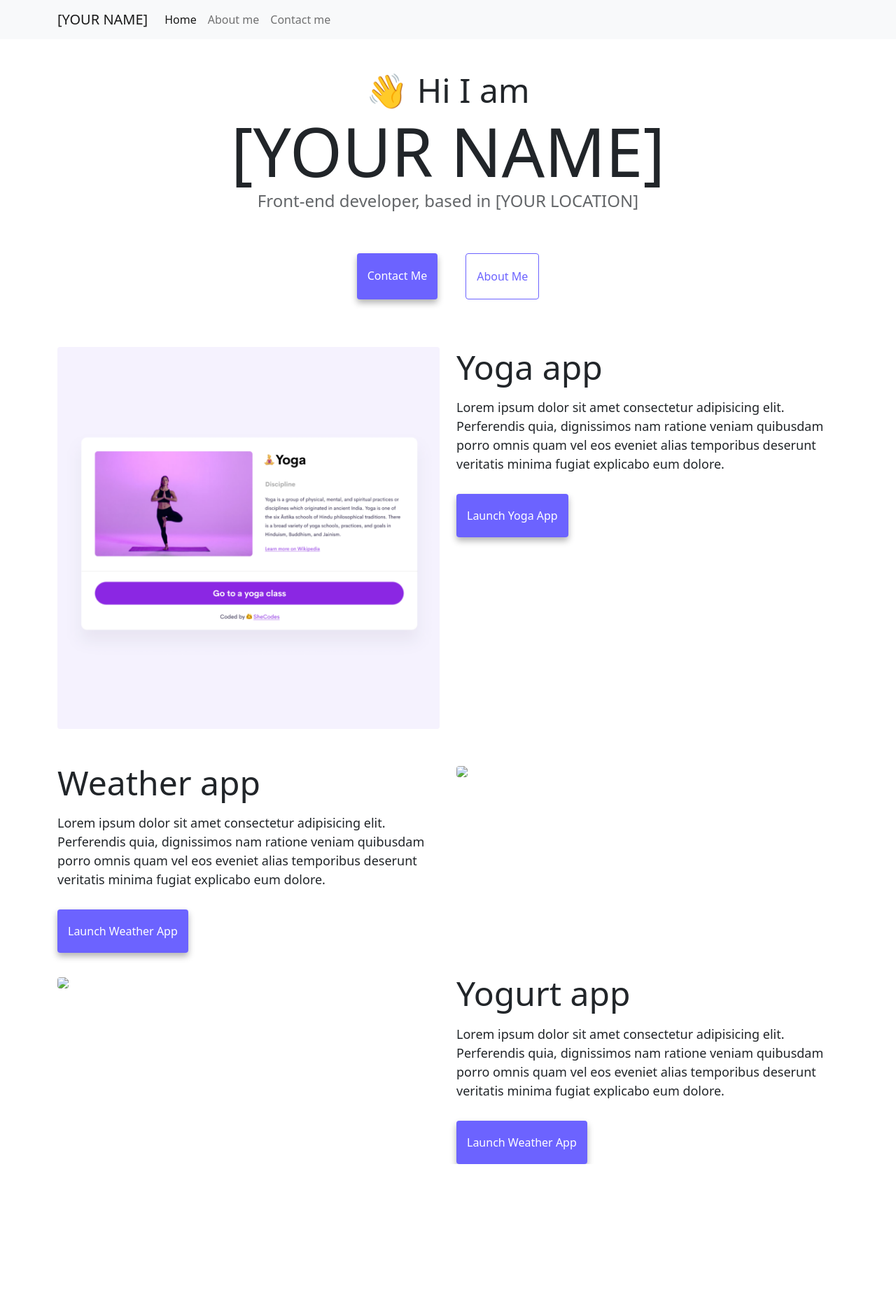
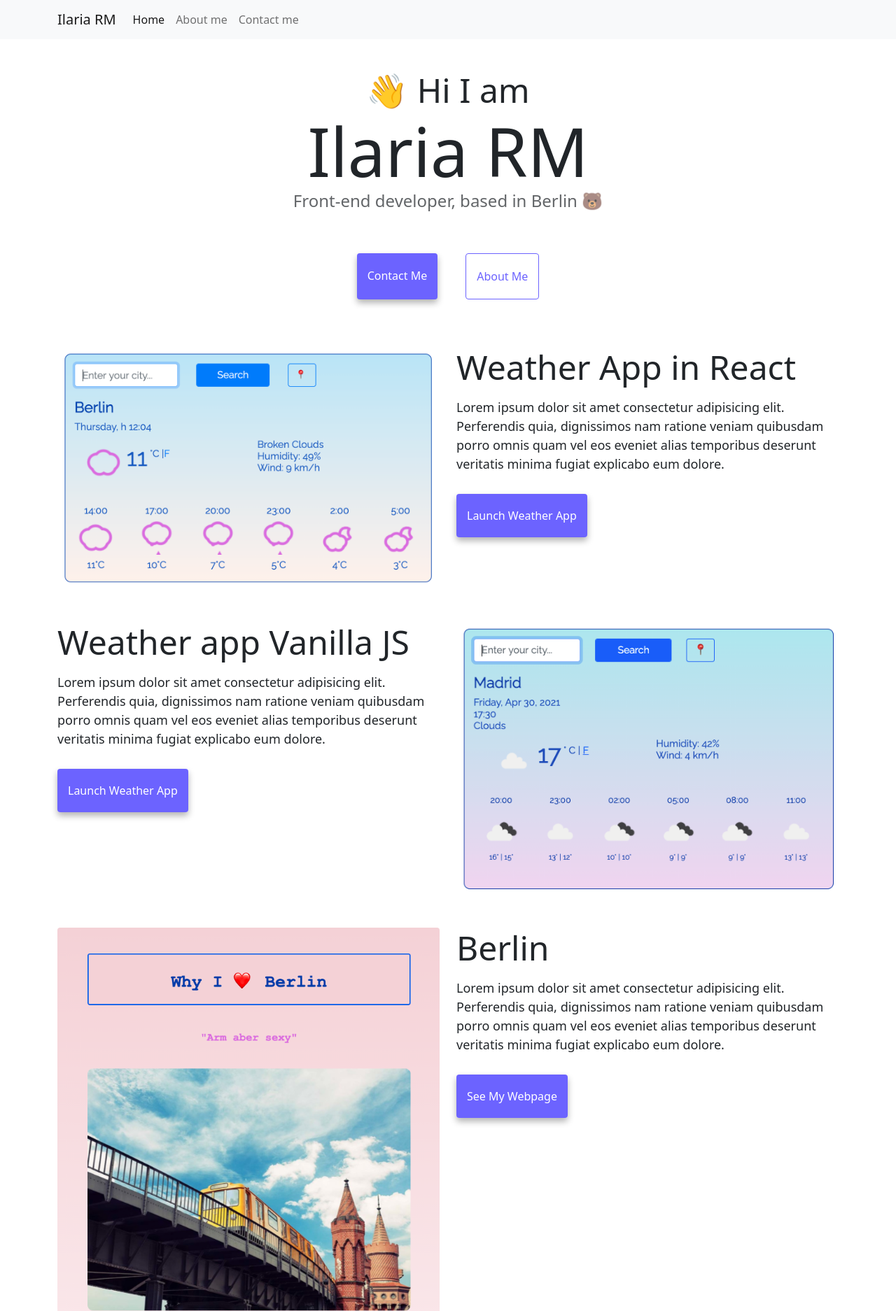
Before and after one commit to ilariarm/Portfolio-IlariaRM, a plain HTML site: page index.html in a window 1280 px wide. Shown: the top 1874 px of the page at 70% size. Before the commit the page ends 1664 px from the top, so only its background shows below. Drawn offline with nearby package versions, Linux system fonts and the light colour scheme.

Commit message:
Index enrichment with SEO components, my personal info and pictures

```diff
--- a/index.html
+++ b/index.html
@@ -3,8 +3,12 @@
   <head>
     <meta charset="UTF-8" />
     <meta http-equiv="X-UA-Compatible" content="IE=edge" />
+    <meta
+      name="description"
+      content="Front-end developer in Berlin - Ilaria RM"
+    />
     <meta name="viewport" content="width=device-width, initial-scale=1.0" />
-    <title>[YOUR NAME]</title>
+    <title>Front-end Developer - Ilaria RM Homepage</title>
     <link
       href="https://cdn.jsdelivr.net/npm/bootstrap@5.0.0-beta2/dist/css/bootstrap.min.css"
       rel="stylesheet"
@@ -21,7 +25,7 @@
   <body>
     <nav class="navbar navbar-expand-lg navbar-light bg-light fixed-top">
       <div class="container">
-        <a class="navbar-brand" href="index.html">[YOUR NAME]</a>
+        <a class="navbar-brand" href="index.html">Ilaria RM</a>
         <button
           class="navbar-toggler"
           type="button"
@@ -51,19 +55,33 @@
       </div>
     </nav>
     <h2 class="text-center">👋 Hi I am</h2>
-    <h1 class="text-center">[YOUR NAME]</h1>
-    <h3 class="text-center">Front-end developer, based in [YOUR LOCATION]</h3>
+    <h1 class="text-center">Ilaria RM</h1>
+    <h3 class="text-center">Front-end developer, based in Berlin 🐻</h3>
     <div class="navigation-links mb-5">
-      <a href="about.html#contact" class="primary-link">Contact me</a>
-      <a href="about.html" class="secondary-link">About me</a>
+      <a
+        href="about.html#contact"
+        class="primary-link"
+        title="Connect with me via email"
+        >Contact me</a
+      >
+      <a
+        href="about.html"
+        class="secondary-link"
+        title="Discover more about me and my work"
+        >About me</a
+      >
     </div>
     <div class="container">
       <div class="row">
         <div class="col-6">
-          <img src="images/yoga.png" class="img-fluid rounded" />
+          <img
+            src="images/weather-app-react.png"
+            class="img-fluid rounded"
+            alt="My Weather App in React"
+          />
         </div>
         <div class="col-6">
-          <h2 class="mb-3">Yoga app</h2>
+          <h2 class="mb-3">Weather App in React</h2>
           <p>
             Lorem ipsum dolor sit amet consectetur adipisicing elit. Perferendis
             quia, dignissimos nam ratione veniam quibusdam porro omnis quam vel
@@ -71,13 +89,13 @@
             explicabo eum dolore.
           </p>
           <div class="mt-5">
-            <a href="#" class="primary-link">Launch Yoga App</a>
+            <a href="#" class="primary-link">Launch Weather App</a>
           </div>
         </div>
       </div>
       <div class="row mt-5">
         <div class="col-6">
-          <h2 class="mb-3">Weather app</h2>
+          <h2 class="mb-3">Weather app Vanilla JS</h2>
           <p>
             Lorem ipsum dolor sit amet consectetur adipisicing elit. Perferendis
             quia, dignissimos nam ratione veniam quibusdam porro omnis quam vel
@@ -89,15 +107,19 @@
           </div>
         </div>
         <div class="col-6">
-          <img src="images/weather.png" class="img-fluid rounded" />
+          <img
+            src="images/weather-app-vanillajs.png"
+            class="img-fluid rounded"
+            alt="My Weather App in Vanilla JS"
+          />
         </div>
       </div>
       <div class="row mt-5">
         <div class="col-6">
-          <img src="images/yogurt.png" class="img-fluid rounded" />
+          <img src="images/berlin-page.png" class="img-fluid rounded" />
         </div>
         <div class="col-6">
-          <h2 class="mb-3">Yogurt app</h2>
+          <h2 class="mb-3">Berlin</h2>
           <p>
             Lorem ipsum dolor sit amet consectetur adipisicing elit. Perferendis
             quia, dignissimos nam ratione veniam quibusdam porro omnis quam vel
@@ -105,7 +127,7 @@
             explicabo eum dolore.
           </p>
           <div class="mt-5">
-            <a href="#" class="primary-link">Launch Weather App</a>
+            <a href="#" class="primary-link">See my webpage</a>
           </div>
         </div>
       </div>
```
Also changed, not shown: images/berlin-page.png (added), images/weather-app-vanillajs.png (added), 2 other files.
